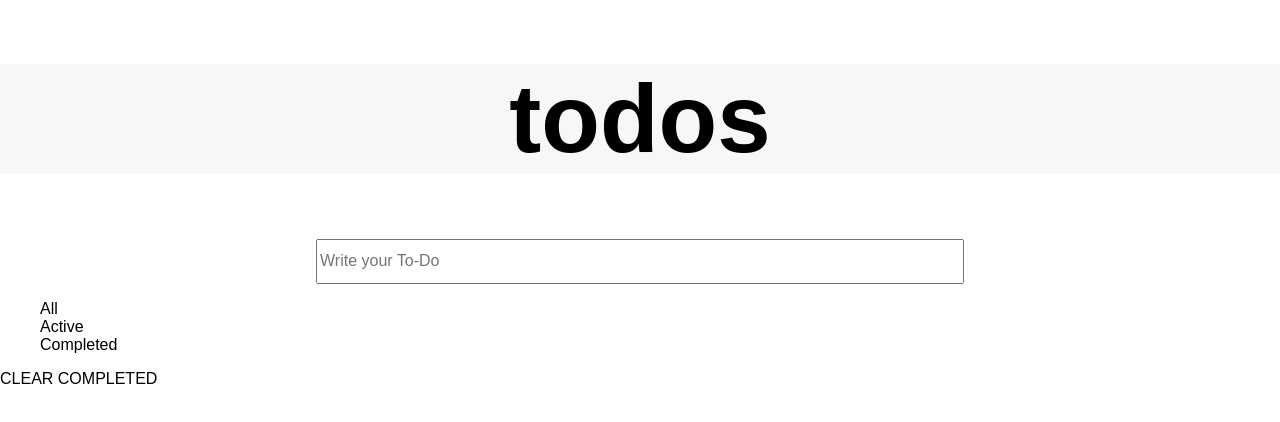
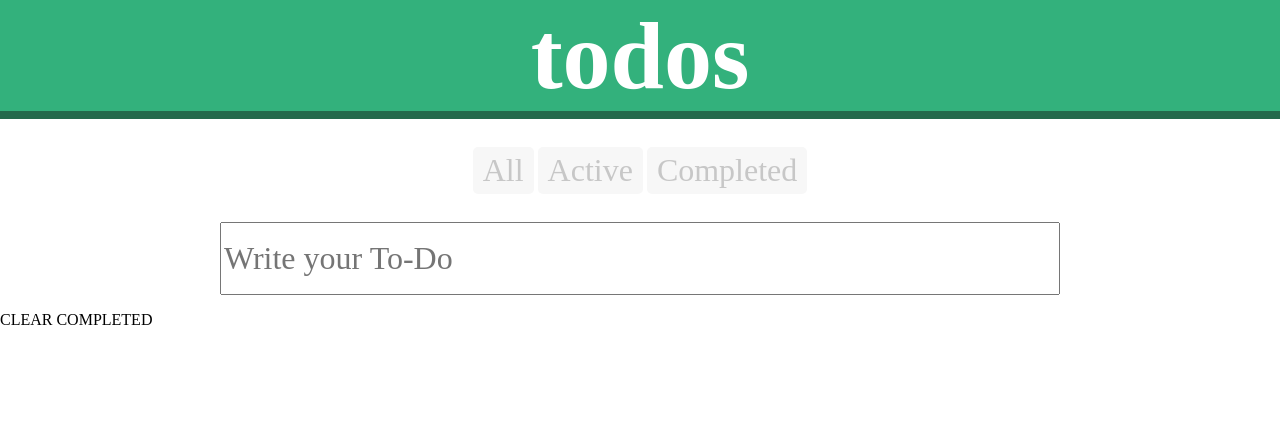
Before and after one commit to baileyhood/toDoApp, a website: page index.html in a window 1280 px wide. Drawn offline with nearby package versions, Linux system fonts and the light colour scheme; a web font is replaced by a local one.

Commit message:
started styling

```diff
--- a/app2.js
+++ b/app2.js
@@ -1,5 +1,6 @@
 
 var toDoList = [];
+
 var templates = {
     toDoTmpl: [
       "<div class ='todo'>",
--- a/css/main.scss
+++ b/css/main.scss
@@ -2,7 +2,9 @@ li {
   list-style-type: none;
 }
 
-
+body {
+  font-family: 'Slabo 13px', serif;
+}
 .done:checked {
   text-decoration: line-through;
 }
@@ -12,7 +14,11 @@ section {
 h1{
   text-align: center;
   font-size: 6em;
-  background-color: #F7F7F7;
+  background-color: #33b17c;
+  margin-top:0;
+  margin-bottom: 28px;
+  color: white;
+  border-bottom: 8px solid #24694C;
 }
 #todolist {
   list-style-type: none;
@@ -21,8 +27,46 @@ h1{
   text-align: center;
 }
 .to-do-input {
-  width: 50%;
-  height: 39px;
+  width: 65%;
+  height: 67px;
+  color: #C7C7C7;
+  font-size: 2em;
+}
+.to-do-input:hover {
+  color: grey;
+}
+.to-do-input:active {
+  color: grey;
 }
 
+.navigation-area {
+  margin-bottom: 28px;
+  text-align: center;
+}
+nav {
+  ul {
+    margin: 0;
+    display: inline-block;
+    padding: 0;
+  }
+  li {
+    display: inline-block;
+    font-size: 2em;
+    background-color: #f7f7f7;
+    padding: 5px 10px;
+    border-radius: 5px;
+    color: #C7C7C7;
+
+    }
+    li:hover {
+      color: grey;
+      cursor: pointer;
+  }
+}
+.todo {
+padding: 0;
+  .task-list {
+    text-align: center;
+}
+}
 h2 {}
--- a/index.html
+++ b/index.html
@@ -5,19 +5,12 @@
     <title>jquery To Do List</title>
     <link rel="stylesheet" href="normalize.css" media="screen" title="no title" charset="utf-8">
     <link rel="stylesheet" href="bower_components/font-awesome/css/font-awesome.min.css">
+    <link href='https://fonts.googleapis.com/css?family=Slabo+13px' rel='stylesheet' type='text/css'>
     <link rel="stylesheet" href="css/main.css" media="screen" title="no title" charset="utf-8">
   </head>
   <body>
           <h1>todos</h1>
     <section class= "main-section">
-      <div class="form-container">
-      <form class="input-form">
-        <input type="text" name="to-do-item" class="to-do-input" placeholder="Write your To-Do">
-      </form>
-      </div>
-      <div class="task-list-area active">
-
-      </div>
       <div class="navigation-area">
       <nav>
         <ul>
@@ -27,6 +20,15 @@
         </ul>
       </nav>
       </div>
+      <div class="form-container">
+      <form class="input-form">
+        <input type="text" name="to-do-item" class="to-do-input" placeholder="Write your To-Do">
+      </form>
+      </div>
+      <div class="task-list-area active">
+
+      </div>
+
       <div class="">
         <p class='clear-completed'>
           CLEAR COMPLETED
```
Also changed, not shown: css/main.css.
